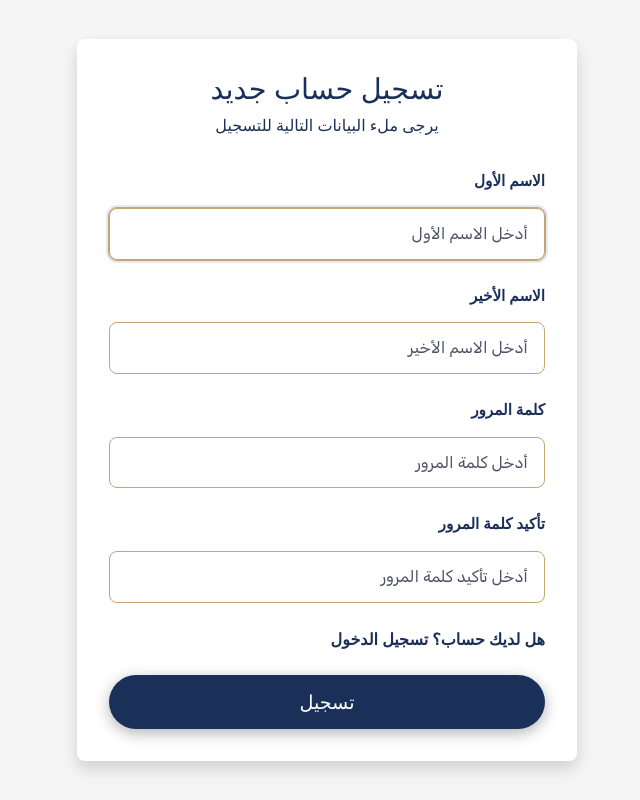
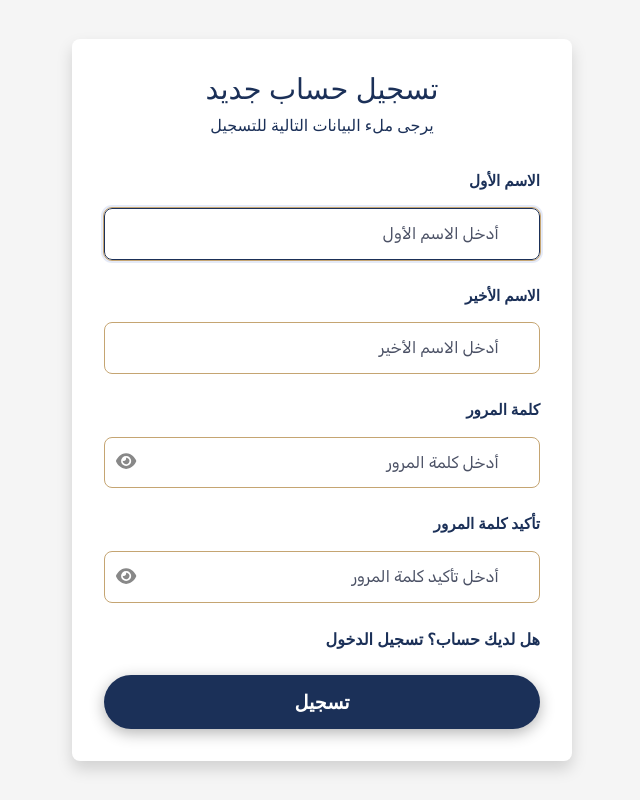
Before and after one commit to xmkabel/physical-education-platform, a React (Vite) app: page /register in a window 1280 px wide. Shown: the whole page, without its empty margins (415-1055 px from the left). Built offline with nearby package versions, Linux system fonts and the light colour scheme.

Commit message:
style: enhance login and register forms with password visibility and error handling

```diff
--- a/src/components/Login/Login.css
+++ b/src/components/Login/Login.css
@@ -51,23 +51,26 @@
   color: #333;
 }
 
-/* .form-input {
+.form-input {
+  width: 100%;
   padding: 0.75rem;
   border: 1px solid #ddd;
-  border-radius: 4px;
+  border-radius: 8px;
   font-size: 1rem;
   transition: border-color 0.2s;
 }
 
 .form-input:focus {
-  border-color: #4a90e2;
-  outline: none; */
-/* } */
+  border-color: var(--gold);
+  outline: none;
+}
 
 .error-message {
   color: #dc3545;
   font-size: 0.875rem;
   margin-top: 0.5rem;
+  text-align: center;
+  animation: shake 0.5s ease;
 }
 
 .form-options {
@@ -88,31 +91,7 @@
   height: 16px;
 }
 
-
-
-/* .login-button {
-  background-color: #4a90e2;
-  color: white;
-  border: none;
-  border-radius: 4px;
-  padding: 0.75rem;
-  font-size: 1rem;
-  cursor: pointer;
-  transition: background-color 0.2s;
-  display: flex;
-  justify-content: center;
-  align-items: center;
-  gap: 0.5rem;
-}
-
-.login-button:hover:not(:disabled) {
-  background-color: #357abd;
-}
-
-.login-button:disabled {
-  background-color: #a0a0a0;
-  cursor: not-allowed;
-}
+/* Button */
 .login-button {
   background-color: var(--navy-blue);
   color: white;
@@ -128,7 +107,17 @@
   align-items: center;
   gap: 0.5rem;
 }
-   */
+
+.login-button:hover:not(:disabled) {
+  /* background-color: #357abd; */
+}
+
+.login-button:disabled {
+  background-color: #a0a0a0;
+  cursor: not-allowed;
+}
+
+/* Spinner */
 .spinner {
   width: 20px;
   height: 20px;
@@ -142,6 +131,8 @@
   0% { transform: rotate(0deg); }
   100% { transform: rotate(360deg); }
 }
+
+/* Modal */
 .login-modal-backdrop {
   position: fixed;
   top: 0;
@@ -171,11 +162,9 @@
   border: 1px solid rgba(0, 0, 0, 0.05);
 }
 
-
 .login-modal-header {
   text-align: center;
   margin-bottom: 2rem;
-
 }
 
 .login-modal-title {
@@ -191,66 +180,54 @@
   line-height: 1.5;
 }
 
-  .login-form {
-    display: flex;
-    flex-direction: column;
-    gap: 1.5rem;
+/* Password Group */
+.password-group {
+  position: relative;
 }
 
-
-
-  .error-message {
-    color: #e74c3c;
-    font-size: 0.9rem;
-    padding: 0.5rem 0;
-    text-align: center;
-    animation: shake 0.5s ease;
-  }
-
-  .form-options {
+.password-wrapper {
+  position: relative;
   display: flex;
-    justify-content: flex-end;
   align-items: center;
 }
 
-  .checkbox-label {
+.password-toggle {
+  position: absolute;
+  left: 20px; /* 👈 الأيقونة في اليمين عشان RTL */
+  cursor: pointer;
+  color: #666;
+  font-size: 1.2rem;
   display: flex;
   align-items: center;
-    gap: 0.5rem;
-    color: var(--navy-blue);
-    font-size: 0.9rem;
-    cursor: pointer;
+  height: 100%;
 }
 
-  .checkbox-input {
-    width: 18px;
-    height: 18px;
-    accent-color: var(--gold);
+.password-toggle:hover {
+  color: var(--navy-blue);
 }
 
-
-
-  .spinner {
-    width: 16px;
-    height: 16px;
-    border: 2px solid rgba(255, 255, 255, 0.3);
-    border-radius: 50%;
-    border-top-color: white;
-    animation: spin 1s ease-in-out infinite;
+.form-input[type="password"],
+.form-input[type="text"] {
+  padding-right: 2.5rem; /* 👈 مسافة للأيقونة */
 }
 
+/* Register Link */
+.register-link {
+  color: var(--navy-blue);
+  font-weight: 600;
+  text-decoration: none;
+  transition: all 0.3s ease;
+}
 
-
-
+.register-link:hover {
+  text-decoration: underline;
+  color: var(--gold);
+}
 
 /* Animations */
 @keyframes fadeIn {
-    from {
-      opacity: 0;
-    }
-    to {
-      opacity: 1;
-    }
+  from { opacity: 0; }
+  to { opacity: 1; }
 }
 
 @keyframes slideUp {
@@ -265,24 +242,12 @@
 }
 
 @keyframes shake {
-    0%, 100% {
-      transform: translateX(0);
-    }
-    10%, 30%, 50%, 70%, 90% {
-      transform: translateX(-5px);
-    }
-    20%, 40%, 60%, 80% {
-      transform: translateX(5px);
-    }
+  0%, 100% { transform: translateX(0); }
+  10%, 30%, 50%, 70%, 90% { transform: translateX(-5px); }
+  20%, 40%, 60%, 80% { transform: translateX(5px); }
 }
 
-  @keyframes spin {
-    to {
-      transform: rotate(360deg);
-    }
-  }
-
-  /* Responsive adjustments */
+/* Responsive */
 @media (max-width: 768px) {
   .login-modal-container {
     width: 92%;
@@ -298,18 +263,15 @@
     padding: 1.5rem;
     width: 95%;
   }
-
   .login-modal-title {
     font-size: 1.7rem;
   }
-
   .login-button {
     padding: 0.8rem 1.2rem;
     font-size: 1rem;
   }
 }
 
-  /* Larger desktop widths */
 @media (min-width: 1024px) {
   .login-modal-container {
     max-width: 600px;
@@ -322,21 +284,9 @@
   }
 }
 
-  /* Handle very short screens */
 @media (max-height: 640px) {
   .login-modal-container {
     padding: 1.25rem;
     max-height: 92vh;
   }
 }
-  .register-link {
-    color: var(--navy-blue);
-    font-weight: 600;
-    text-decoration: none;
-    transition: all 0.3s ease;
-  }
-
-  .register-link:hover {
-    text-decoration: underline;
-    color: var(--gold);
-  }
--- a/src/components/Login/Login.jsx
+++ b/src/components/Login/Login.jsx
@@ -2,26 +2,30 @@ import React, { useState } from "react";
 import { useNavigate } from "react-router-dom";
 import "./Login.css";
 import { useAuth } from "../../context/AuthContext";
-
+import { FontAwesomeIcon } from "@fortawesome/react-fontawesome";
+import { faEye, faEyeSlash } from "@fortawesome/free-solid-svg-icons";
 function Login() {
   const { login } = useAuth();
   const [code, setCode] = useState("");
   const [password, setPassword] = useState("");
-  const [isSubmitting, setIsSubmitting] = useState(false); // ✅ حالة جديدة
+  const [isSubmitting, setIsSubmitting] = useState(false);
+  const [error, setError] = useState(""); // 👈 عشان الرسالة
+  const [showPassword, setShowPassword] = useState(false); // 👈 حالة العين
   const navigate = useNavigate();
 
   const handleSubmit = async (e) => {
     e.preventDefault();
-    setIsSubmitting(true); // ✅ أول ما يبدأ
+    setIsSubmitting(true);
+    setError("");
 
     try {
       await login(code, password);
       navigate("/redirect");
     } catch (error) {
-      alert("Invalid credentials. Please try again.");
+      setError("كود المستخدم أو كلمة المرور غير صحيحة ⚠️"); // 👈 رسالة واضحة
       console.log(error);
     } finally {
-      setIsSubmitting(false); // ✅ مهما حصل رجّع الزرار لحالته
+      setIsSubmitting(false);
     }
   };
 
@@ -49,25 +53,35 @@ function Login() {
               placeholder="أدخل كود المستخدم"
               required
               autoFocus
-              disabled={isSubmitting} // ✅ يمنع الكتابة أثناء التحميل
+              disabled={isSubmitting}
             />
           </div>
 
-          <div className="form-group">
+          <div className="form-group password-group">
             <label htmlFor="password" className="form-label">
               كلمة المرور
             </label>
+            <div className="password-wrapper">
               <input
                 id="password"
-              type="password"
+                type={showPassword ? "text" : "password"} // 👈 تبديل
                 className="form-input"
                 value={password}
                 onChange={(e) => setPassword(e.target.value)}
                 placeholder="أدخل كلمة المرور"
                 required
-              disabled={isSubmitting} // ✅ يمنع الكتابة أثناء التحميل
+                disabled={isSubmitting}
               />
+              <span
+                className="password-toggle"
+                onClick={() => setShowPassword(!showPassword)}
+              >
+                {showPassword ? <FontAwesomeIcon icon={faEyeSlash} /> : <FontAwesomeIcon icon={faEye} />}
+              </span>
             </div>
+          </div>
+
+          {error && <div className="error-message">{error}</div>} {/* 👈 رسالة الخطأ */}
 
           <div>
             <a href="/register" className="register-link">
@@ -78,9 +92,16 @@ function Login() {
           <button
             type="submit"
             className="login-button"
-            disabled={isSubmitting} // ✅ يمنع الضغط المتكرر
+            disabled={isSubmitting}
           >
-            {isSubmitting ? "جاري تسجيل الدخول..." : "تسجيل الدخول"} {/* ✅ يتغير النص */}
+            {isSubmitting ? (
+              <>
+                <span className="spinner"></span>
+                <span>جاري التسجيل...</span>
+              </>
+            ) : (
+              'تسجيل'
+            )}
           </button>
         </form>
       </div>
--- a/src/components/register/Register.css
+++ b/src/components/register/Register.css
@@ -7,7 +7,6 @@
   direction: rtl;
   padding: 2rem 1rem;
 }
-
 
 .register-container {
   background: white;
@@ -51,48 +50,61 @@
   color: #333;
 }
 
-/* .form-input {
+.form-input {
   padding: 0.75rem;
   border: 1px solid #ddd;
   border-radius: 4px;
   font-size: 1rem;
   transition: border-color 0.2s;
+  width: 100%;
+  box-sizing: border-box;
 }
 
 .form-input:focus {
-  border-color: #4a90e2;
+  border-color: var(--navy-blue);
   outline: none;
-} */
+}
 
+/* ✅ Password input container */
+.password-container {
+  position: relative;
+  width: 100%;
+}
+
+.password-container input {
+  width: 100%;
+  padding-right: 40px; /* مساحة للأيقونة */
+  box-sizing: border-box;
+}
+
+.password-toggle-icon {
+  position: absolute;
+  top: 70%;
+  left: 12px;
+  transform: translateY(-50%);
+  cursor: pointer;
+  font-size: 18px;
+  color: #888;
+  transition: color 0.2s;
+}
+
+.password-toggle-icon:hover {
+  color: #000;
+}
+
+/* رسائل الخطأ */
 .error-message {
   color: #dc3545;
   font-size: 0.875rem;
-  text-align: center;
   padding: 0.5rem;
   background-color: #fff1f1;
   border-radius: 4px;
+  text-align: center;
+  animation: shake 0.5s ease;
 }
 
-/* .register-button {
-  background-color: #4a90e2;
-  color: white;
-  border: none;
-  border-radius: 4px;
-  padding: 0.75rem;
-  font-size: 1rem;
-  cursor: pointer;
-  transition: background-color 0.2s;
-  display: flex;
-  justify-content: center;
-  align-items: center;
-  gap: 0.5rem;
-} */
-
-/* .register-button:hover:not(:disabled) {
-  background-color: #357abd;
-} */
-
-/* .register-button {
+/* زرار التسجيل */
+.register-button {
   background-color: var(--navy-blue);
   color: white;
   border: none;
@@ -111,16 +123,18 @@
 .register-button:hover {
   transform: translateY(-2px);
   box-shadow: 0 5px 15px rgba(125, 148, 214, 0.4);
-  } */
+}
 
 .register-button:active {
   transform: translateY(0);
 }
+
 .register-button:disabled {
   background-color: #a0a0a0;
   cursor: not-allowed;
 }
 
+/* Spinner */
 .spinner {
   width: 20px;
   height: 20px;
@@ -164,36 +178,6 @@
   font-size: 1.1rem;
 }
 
-.form-group {
-  display: flex;
-  flex-direction: column;
-  gap: 0.5rem;
-}
-
-.form-label {
-  font-weight: 500;
-  color: #333;
-}
-
-/* .form-input {
-  padding: 0.75rem;
-  border: 1px solid #ddd;
-  border-radius: 4px;
-  font-size: 1rem;
-  transition: border-color 0.2s;
-}
-
-.form-input:focus {
-  border-color: #4a90e2;
-  outline: none;
-} */
-
-.error-message {
-  color: #dc3545;
-  font-size: 0.875rem;
-  margin-top: 0.5rem;
-}
-
 .form-options {
   display: flex;
   justify-content: space-between;
@@ -212,197 +196,6 @@
   height: 16px;
 }
 
-
-/* .register-button {
-  background: linear-gradient(45deg, var(--navy-blue), var(--gold));
-  color: white;
-  border: none;
-  padding: 0.8rem 2rem;
-  border-radius: 30px;
-  font-size: 1.1rem;
-  cursor: pointer;
-  transition: all 0.3s ease;
-  box-shadow: 0 4px 15px rgba(0, 0, 0, 0.2);
-} */
-
-/* .register-button:hover {
-  transform: translateY(-2px);
-  box-shadow: 0 6px 20px rgba(0, 0, 0, 0.3);
-} */
-
-.spinner {
-  width: 20px;
-  height: 20px;
-  border: 2px solid #ffffff;
-  border-top: 2px solid transparent;
-  border-radius: 50%;
-  animation: spin 1s linear infinite;
-}
-
-@keyframes spin {
-  0% { transform: rotate(0deg); }
-  100% { transform: rotate(360deg); }
-}
-
-
-
-  .error-message {
-    color: #e74c3c;
-    font-size: 0.9rem;
-    padding: 0.5rem 0;
-    text-align: center;
-    animation: shake 0.5s ease;
-  }
-/*
-  .form-options {
-    display: flex;
-    justify-content: flex-end;
-    align-items: center;
-  }
-
-  .checkbox-label {
-    display: flex;
-    align-items: center;
-    gap: 0.5rem;
-    color: var(--navy-blue);
-    font-size: 0.9rem;
-    cursor: pointer;
-  }
-
-  .checkbox-input {
-    width: 18px;
-    height: 18px;
-    accent-color: var(--gold);
-  }
-
-  .register-button {
-    background-color: var(--navy-blue);
-    color: white;
-    border: none;
-    border-radius: 8px;
-    padding: 0.9rem 1.5rem;
-    font-size: 1.1rem;
-    font-weight: 600;
-    cursor: pointer;
-    transition: all 0.3s ease;
-    display: flex;
-    justify-content: center;
-    align-items: center;
-    gap: 0.5rem;
-  }
-
-  .register-button:hover {
-    transform: translateY(-2px);
-    box-shadow: 0 5px 15px rgba(125, 148, 214, 0.4);
-  }
-
-  .register-button:active {
-    transform: translateY(0);
-  }
-
-  .register-button.loading {
-    cursor: not-allowed;
-  } */
-
-  .spinner {
-    width: 16px;
-    height: 16px;
-    border: 2px solid rgba(255, 255, 255, 0.3);
-    border-radius: 50%;
-    border-top-color: white;
-    animation: spin 1s ease-in-out infinite;
-  }
-
-
-/*
-
-
-  /* Animations */
-  @keyframes fadeIn {
-    from {
-      opacity: 0;
-    }
-    to {
-      opacity: 1;
-    }
-  }
-
-  @keyframes slideUp {
-    from {
-      transform: translateY(30px);
-      opacity: 0;
-    }
-    to {
-      transform: translateY(0);
-      opacity: 1;
-    }
-  }
-
-  @keyframes shake {
-    0%, 100% {
-      transform: translateX(0);
-    }
-    10%, 30%, 50%, 70%, 90% {
-      transform: translateX(-5px);
-    }
-    20%, 40%, 60%, 80% {
-      transform: translateX(5px);
-    }
-  }
-
-  @keyframes spin {
-    to {
-      transform: rotate(360deg);
-    }
-  }
-
-  /* Responsive adjustments */
-  /* @media (max-width: 768px) {
-    .login-modal-container {
-      width: 92%;
-      padding: 2rem;
-    }
-    .login-modal-title {
-      font-size: 1.8rem;
-    }
-  }
-
-  @media (max-width: 480px) {
-    .login-modal-container {
-      padding: 1.5rem;
-      width: 95%;
-    }
-
-    .login-modal-title {
-      font-size: 1.7rem;
-    }
-
-    .register-button {
-      padding: 0.8rem 1.2rem;
-      font-size: 1rem;
-    }
-  }
-
-  /* Larger desktop widths */
-  @media (min-width: 1024px) {
-    .login-modal-container {
-      max-width: 600px;
-    }
-  }
-
-  @media (min-width: 1440px) {
-    .login-modal-container {
-      max-width: 680px;
-    }
-  }
-
-  /* Handle very short screens */
-  @media (max-height: 640px) {
-    .login-modal-container {
-      padding: 1.25rem;
-      max-height: 92vh;
-    }
-  }
 .register-link {
   color: var(--navy-blue);
   font-weight: 600;
@@ -414,3 +207,10 @@
   text-decoration: underline;
   color: var(--gold);
 }
+
+/* Animations */
+@keyframes shake {
+  0%, 100% { transform: translateX(0); }
+  10%, 30%, 50%, 70%, 90% { transform: translateX(-5px); }
+  20%, 40%, 60%, 80% { transform: translateX(5px); }
+}
--- a/src/components/register/Register.jsx
+++ b/src/components/register/Register.jsx
@@ -2,12 +2,16 @@ import React, { useState } from "react";
 import './Register.css';
 import { useNavigate } from "react-router-dom";
 import axiosInstance from "../../services/axios";
+import { FontAwesomeIcon } from "@fortawesome/react-fontawesome";
+import { faEye, faEyeSlash } from "@fortawesome/free-solid-svg-icons";
 
 function Register() {
   const [firstName, setFirstName] = useState("");
   const [lastName, setLastName] = useState("");
   const [password, setPassword] = useState("");
   const [confirmPassword, setConfirmPassword] = useState("");
+  const [showPassword, setShowPassword] = useState(false);
+  const [showConfirmPassword, setShowConfirmPassword] = useState(false);
   const [registrationSuccess, setRegistrationSuccess] = useState(false);
   const [registrationData, setRegistrationData] = useState(null);
   const [error, setError] = useState("");
@@ -19,6 +23,12 @@ function Register() {
     e.preventDefault();
     setError("");
     setIsLoading(true);
+
+    if (password.length < 6) {
+      setError("كلمة المرور يجب أن تكون 6 أحرف على الأقل");
+      setIsLoading(false);
+      return;
+    }
 
     if (password !== confirmPassword) {
       setError("كلمات المرور غير متطابقة");
@@ -41,11 +51,7 @@ function Register() {
       setError(error.response?.data?.message || "حدث خطأ في التسجيل");
       setIsLoading(false);
     }
-    console.log(registrationData);
-
   };
-
-
 
   if (registrationSuccess && registrationData) {
     navigate('/welcome', {
@@ -53,13 +59,12 @@ function Register() {
         studentData: {
           firstName,
           lastName,
-        code: registrationData.code // خد الكود من البيانات المخزنة
+          code: registrationData.code
         }
       }
     });
     return null;
   }
-
 
   return (
     <div className="register-page">
@@ -72,10 +77,9 @@ function Register() {
         </div>
 
         <form className="register-form" onSubmit={handleSubmit}>
+          {/* First Name */}
           <div className="form-group">
-            <label htmlFor="firstName" className="form-label">
-              الاسم الأول
-            </label>
+            <label htmlFor="firstName" className="form-label">الاسم الأول</label>
             <input
               id="firstName"
               type="text"
@@ -88,10 +92,9 @@ function Register() {
             />
           </div>
 
+          {/* Last Name */}
           <div className="form-group">
-            <label htmlFor="lastName" className="form-label">
-              الاسم الأخير
-            </label>
+            <label htmlFor="lastName" className="form-label">الاسم الأخير</label>
             <input
               id="lastName"
               type="text"
@@ -103,37 +106,50 @@ function Register() {
             />
           </div>
 
-          <div className="form-group">
-            <label htmlFor="password" className="form-label">
-              كلمة المرور
-            </label>
+          {/* Password */}
+          <div className="form-group password-container">
+            <label htmlFor="password" className="form-label">كلمة المرور</label>
             <input
               id="password"
-              type="password"
+              type={showPassword ? "text" : "password"}
               className="form-input"
               value={password}
               onChange={(e) => setPassword(e.target.value)}
               placeholder="أدخل كلمة المرور"
               required
+              minLength={6}
+            />
+            <FontAwesomeIcon
+              icon={showPassword ? faEyeSlash : faEye}
+              className="password-toggle-icon"
+              onClick={() => setShowPassword(!showPassword)}
             />
           </div>
 
-          <div className="form-group">
-            <label htmlFor="confirmPassword" className="form-label">
-              تأكيد كلمة المرور
-            </label>
+          {/* Confirm Password */}
+          <div className="form-group password-container">
+            <label htmlFor="confirmPassword" className="form-label">تأكيد كلمة المرور</label>
             <input
               id="confirmPassword"
-              type="password"
+              type={showConfirmPassword ? "text" : "password"}
               className="form-input"
               value={confirmPassword}
               onChange={(e) => setConfirmPassword(e.target.value)}
               placeholder="أدخل تأكيد كلمة المرور"
               required
+              minLength={6}
+            />
+            <FontAwesomeIcon
+              icon={showConfirmPassword ? faEyeSlash : faEye}
+              className="password-toggle-icon"
+              onClick={() => setShowConfirmPassword(!showConfirmPassword)}
             />
           </div>
+
           <div>
-            <a href="/login" className="register-link">هل لديك حساب؟ تسجيل الدخول</a>
+            <a href="/login" className="register-link">
+              هل لديك حساب؟ تسجيل الدخول
+            </a>
           </div>
 
           {error && <div className="error-message">{error}</div>}
```
Lines whose indentation alone changed are shown as unchanged.
